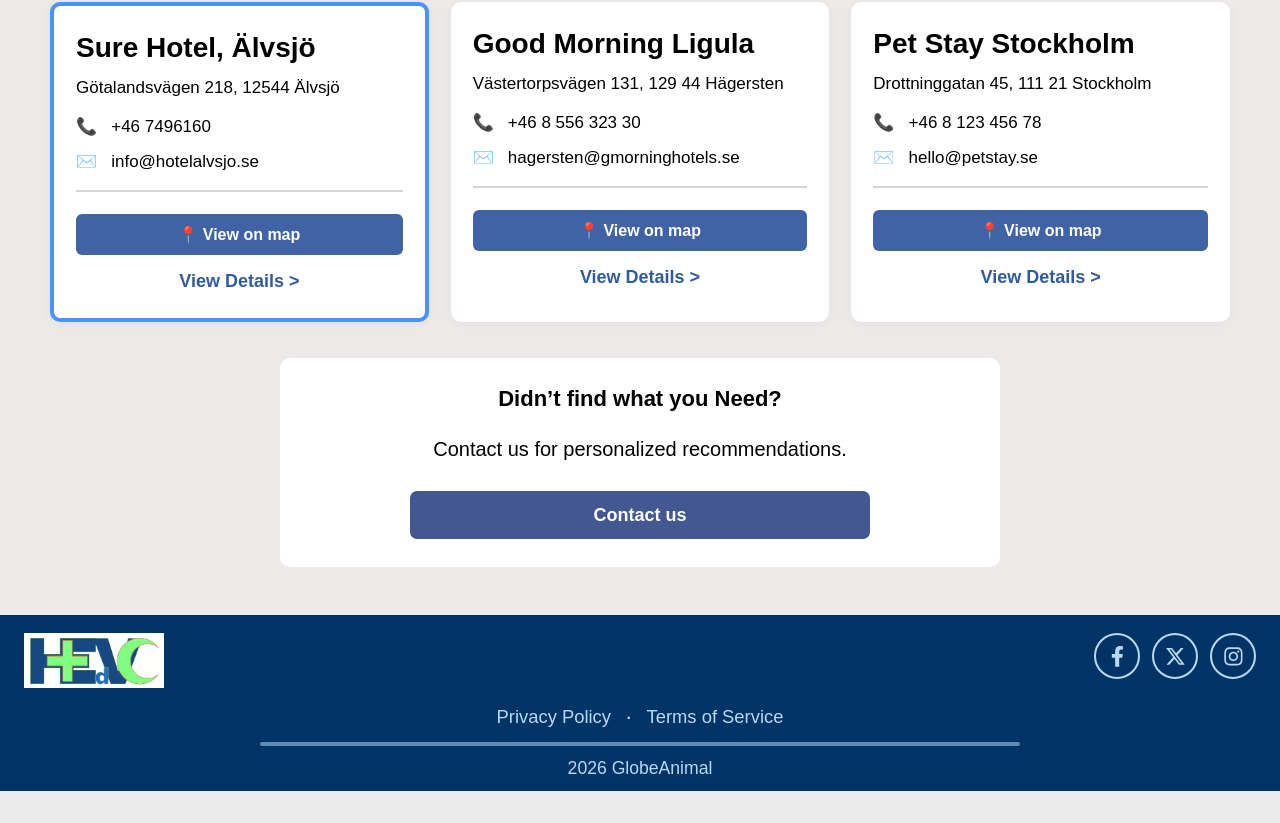
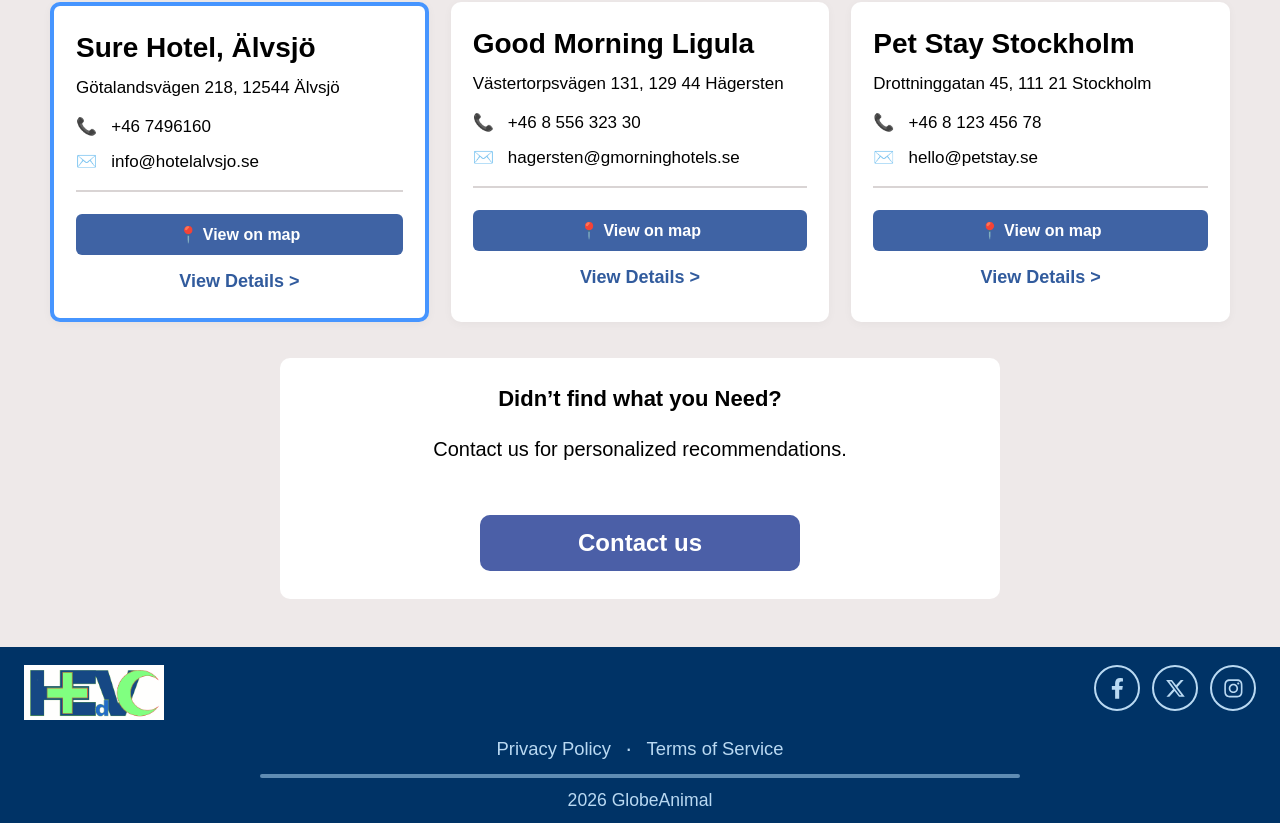
Before and after one commit to MalahatM/GlobeAnimal, a React (Vite) app: page /accommodation in a window 1280 px wide. Shown: the part 501-1324 px from the top of the page. Before the commit the page ends 1292 px from the top, so only its background shows below. Built offline with nearby package versions, Linux system fonts and the light colour scheme.

Commit message:
feat(contact): link accommodation contact button to contact page.

```diff
--- a/src/pages/AccommodationPage/AccommodationPage.module.css
+++ b/src/pages/AccommodationPage/AccommodationPage.module.css
@@ -194,6 +194,26 @@
   font-weight: 800;
   text-decoration: none;
 }
+.contactButton {
+  display: inline-flex;
+  align-items: center;
+  justify-content: center;
+  width: 100%;
+  max-width: 320px;
+  height: 56px;
+  background: #4b5fa7;
+  color: white;
+  text-decoration: none;
+  border-radius: 10px;
+  font-size: 24px;
+  font-weight: 600;
+  margin-top: 24px;
+  transition: 0.2s ease;
+}
+
+.contactButton:hover {
+  opacity: 0.9;
+}
 @media (min-width: 701px) {
   .searchButton {
     width: 360px;
--- a/src/pages/AccommodationPage/AccommodationPage.tsx
+++ b/src/pages/AccommodationPage/AccommodationPage.tsx
@@ -1,5 +1,6 @@
 import { mockAccommodations } from "../../data/mockAccommodations";
 import styles from "./AccommodationPage.module.css";
+import { Link } from "react-router-dom";
 
 function AccommodationPage() {
   return (
@@ -89,8 +90,9 @@
         <p>
           Contact us for personalized recommendations.
         </p>
-
-        <button>Contact us</button>
+<Link to="/contact" className={styles.contactButton}>
+  Contact us
+</Link>
       </div>
     </section>
   );
```
